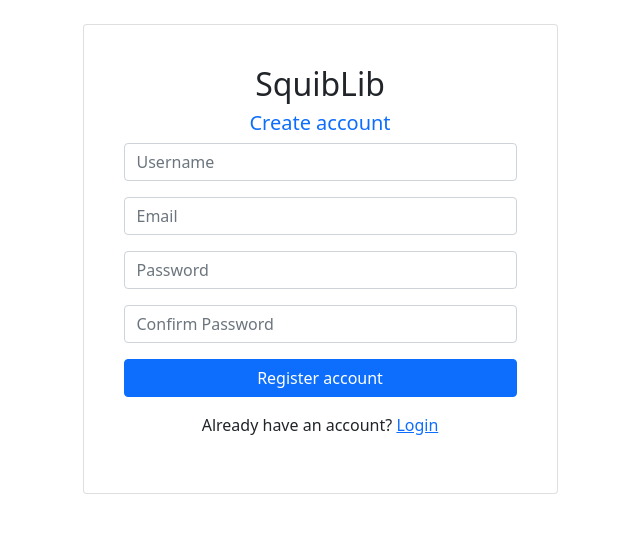
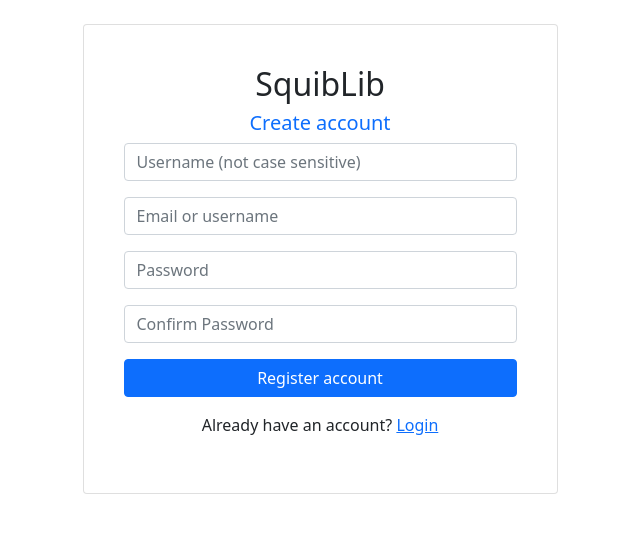
Before and after one commit to bearsyankees/Article-Share, a Flask app: page /register/ in a window 1280 px wide. Shown: the top 533 px of the page, without its empty margins (320-960 px from the left). Run offline with Flask 2, Linux system fonts and the light colour scheme; parts of the project's set-up code (start-up, migrations or seed data) failed here and were passed over; some libraries are stand-ins or nearby versions.

Commit message:
lowercase usernames and allowing sign in with usernames

```diff
--- a/forms.py
+++ b/forms.py
@@ -46,7 +46,7 @@ class register_form(FlaskForm):
     captcha = Recaptcha3Field(action="TestAction", execute_on_load=True)
 
 class login_form(FlaskForm):
-    email = StringField(validators=[InputRequired(), Email(), Length(1, 64)])
+    email = StringField(validators=[InputRequired(), Length(1, 64)])
     pwd = PasswordField(validators=[InputRequired(), Length(min=8, max=72)])
     # Placeholder labels to enable form rendering
     username = StringField(
--- a/routes.py
+++ b/routes.py
@@ -188,7 +188,9 @@ def login():
     print(form.email.data)
     if form.validate_on_submit():
         try:
-            user = User.query.filter_by(email=form.email.data).first()
+            user = User.query.filter_by(email=form.email.data.lower()).first()
+            if not user:
+                user = User.query.filter_by(username=form.email.data.lower()).first()
             if user:
                 if check_password_hash(user.pwd, form.pwd.data):
                     if user.email_verified:
@@ -212,9 +214,9 @@ def register():
     form = register_form()
     if form.validate_on_submit():
         try:
-            email = form.email.data
+            email = form.email.data.lower()
             pwd = form.pwd.data
-            username = form.username.data
+            username = form.username.data.lower()
 
             newuser = User(
                 username=username,
@@ -244,7 +246,7 @@ def register():
             mail = Mail(app)
             with app.app_context():
                 mail.send(msg)
-            flash(f"Account Succesfully created", "success")
+            flash(f"Thanks for signing up! Please check your email ({email}) to verify your account.", "warning")
             return redirect(url_for("login"))
 
 
--- a/templates/auth.html
+++ b/templates/auth.html
@@ -26,7 +26,7 @@
 
                 {% if request.path == '/register/' %}
                 <div class="form-group mb-3">
-                    {{ form.username(class_="form-control",placeholder="Username")}}
+                    {{ form.username(class_="form-control",placeholder="Username (not case sensitive)")}}
                 </div>
                 {% for error in form.username.errors %}
                 <div class="alert alert-warning alert-dismissible fade show" role="alert">
@@ -36,7 +36,7 @@
                 {% endfor%}
                 {% endif%}
                 <div class="form-group mb-3">
-                    {{ form.email(class_="form-control",placeholder="Email")}}
+                    {{ form.email(class_="form-control",placeholder="Email or username")}}
                 </div>
                 {% for error in form.email.errors %}
                 <div class="alert alert-warning alert-dismissible fade show" role="alert">
```
